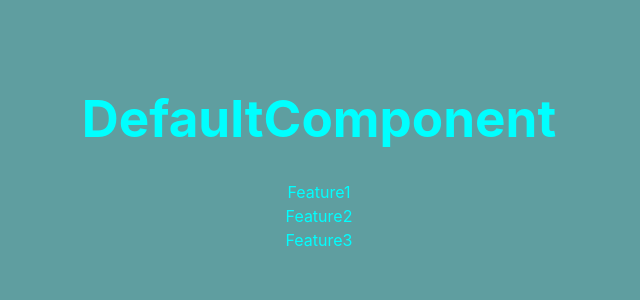
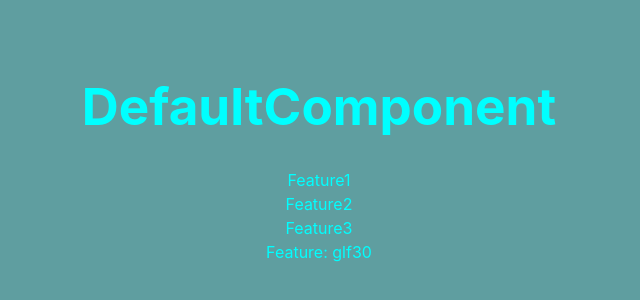
Before and after one commit to WDI-104/git-collab-test, a React (Vite) app: page / in a window 1280 px wide. Shown: the part 246-546 px from the top of the page, without its empty margins (321-961 px from the left). Built offline with nearby package versions, Linux system fonts and the light colour scheme.

Commit message:
Add glf30 commit

```diff
--- a/src/App.jsx
+++ b/src/App.jsx
@@ -6,6 +6,7 @@ import DefaultComponent from './components/DefaultComponent'
 import Feature1 from './components/Feature1'
 import Feature2 from './components/Feature2'
 import Feature3 from './components/Feature3'
+import FeatureGlf30 from './components/FeatureGlf30'
 
 function App() {
 
@@ -15,6 +16,7 @@ function App() {
       <Feature1 />
       <Feature2 />
       <Feature3 />
+      <FeatureGlf30 />
     </>
   )
 }
--- /dev/null
+++ b/src/components/FeatureGlf30.jsx
@@ -0,0 +1,9 @@
+import React from 'react'
+
+const FeatureGlf30 = () => {
+  return (
+    <div>Feature: glf30</div>
+  )
+}
+
+export default FeatureGlf30
```
